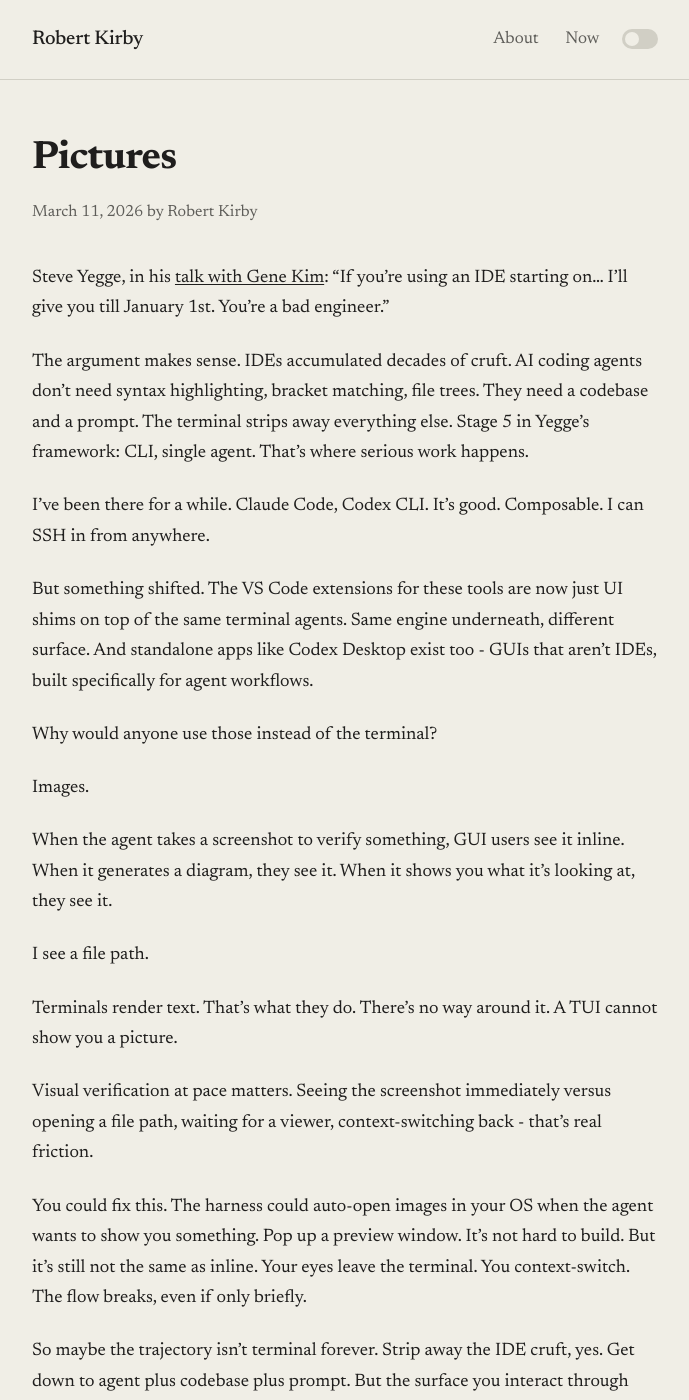
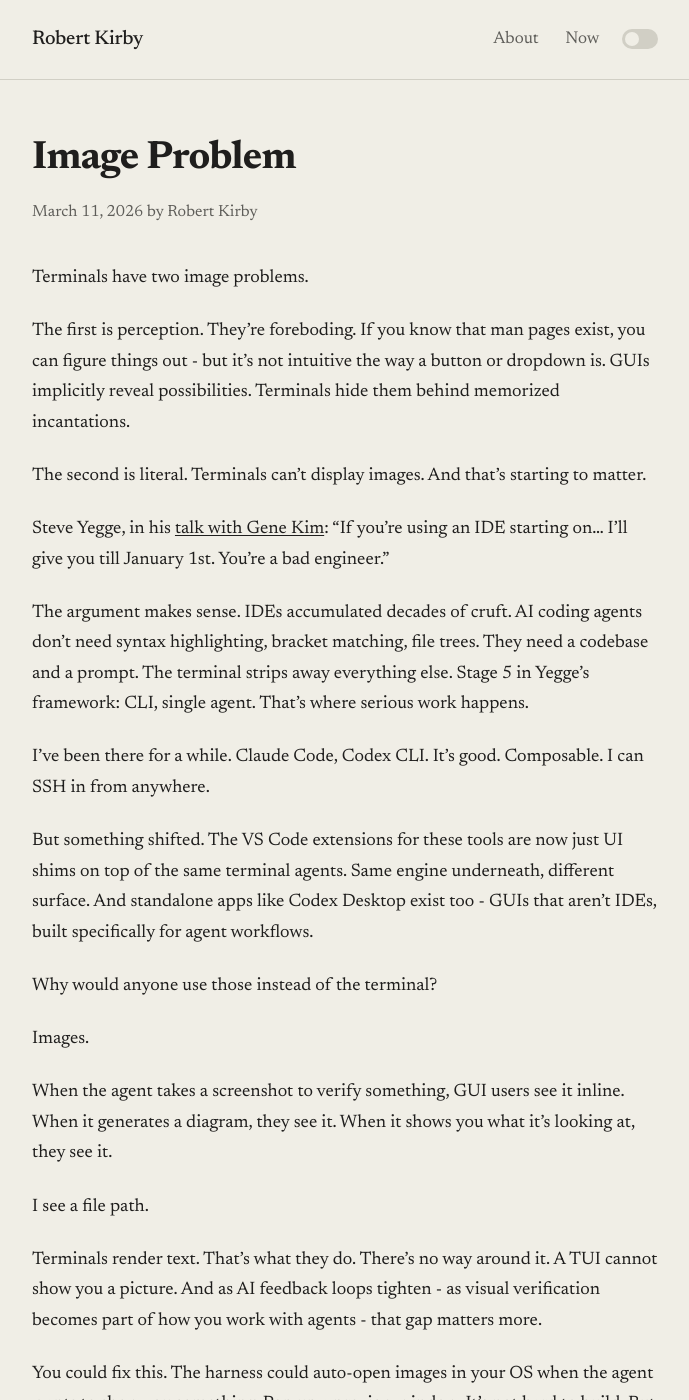
Before and after one commit to rob137/rob137.github.io, a Jekyll site: the page built from _posts/2026-03-11-image-problem.md, in a window 1280 px wide and 1400 px high. Shown: the whole window, without its empty margins (295-984 px from the left). Built offline with Jekyll 4.4.1, drawn with Linux system fonts in a browser that asks for light colours.

Commit message:
Redraft: two image problems - perception and pictures

```diff
--- a/_posts/2026-03-11-pictures.md
+++ b/_posts/2026-03-11-image-problem.md
@@ -1,10 +1,16 @@
 ---
 layout: post
-title: "Pictures"
+title: "Image Problem"
 date: 2026-03-11 10:00:00 +0000
 tags: [tools, ai, workflow]
-excerpt: "Terminals can't show you one."
+excerpt: "Terminals have two of them."
 ---
+
+Terminals have two image problems.
+
+The first is perception. They're foreboding. If you know that man pages exist, you can figure things out - but it's not intuitive the way a button or dropdown is. GUIs implicitly reveal possibilities. Terminals hide them behind memorized incantations.
+
+The second is literal. Terminals can't display images. And that's starting to matter.
 
 Steve Yegge, in his [talk with Gene Kim](https://www.youtube.com/watch?v=FtJObsATsh0): "If you're using an IDE starting on... I'll give you till January 1st. You're a bad engineer."
 
@@ -22,9 +28,7 @@
 
 I see a file path.
 
-Terminals render text. That's what they do. There's no way around it. A TUI cannot show you a picture.
-
-Visual verification at pace matters. Seeing the screenshot immediately versus opening a file path, waiting for a viewer, context-switching back - that's real friction.
+Terminals render text. That's what they do. There's no way around it. A TUI cannot show you a picture. And as AI feedback loops tighten - as visual verification becomes part of how you work with agents - that gap matters more.
 
 You could fix this. The harness could auto-open images in your OS when the agent wants to show you something. Pop up a preview window. It's not hard to build. But it's still not the same as inline. Your eyes leave the terminal. You context-switch. The flow breaks, even if only briefly.
 
```
